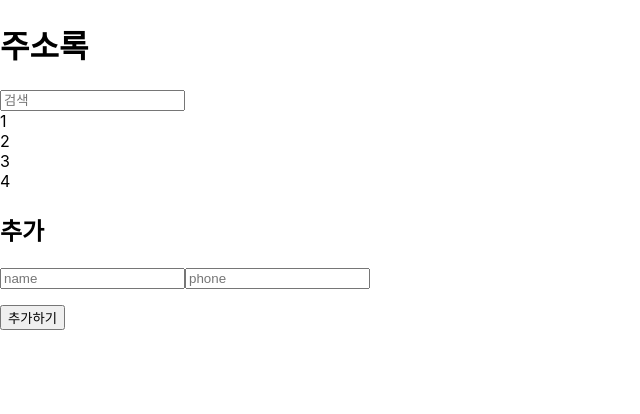
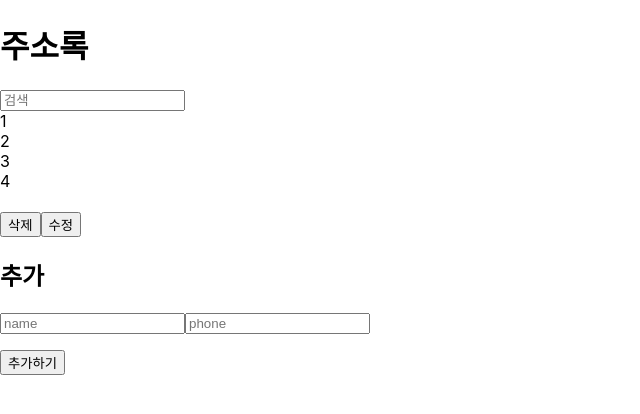
Before and after one commit to hjw4595/ReactExpress, a React (Create React App) app in the folder list/: page / in a window 1280 px wide. Shown: the top 414 px of the page, without its empty margins (0-640 px from the left). Built offline with nearby package versions, Linux system fonts and the light colour scheme.

Commit message:
삭제 기능 추가/ 수정 미완

```diff
--- a/list/src/components/AdressDetails.js
+++ b/list/src/components/AdressDetails.js
@@ -1,17 +1,37 @@
 import React from 'react';
 
 export default class AdressDetail extends React.Component{
+    constructor(props){
+        super(props);
+
+        this.state = {
+            isUpdate : false,
+            name : '',
+            phone : ''
+        }
+        this.handleToggle = this.handleToggle.bind(this)
+    }
+
+    handleToggle(){
+        this.setState({
+            isUpdate : !this.state.isUpdate
+        })
+    }
     render() {
         const detail = (<div>
             <h1>{this.props.contact.name}</h1>
             <p>{this.props.contact.phone}</p>
             </div>)
 
+        const view = this.state.isUpdate ? (<div></div>) : detail;
+
         const blank = (<div></div>)
 
         return(
         <div>
-            {this.props.isSelected ? detail : blank}
+            {this.props.isSelected ? view : blank}
+            <button onClick={this.props.onDelete}>삭제</button>
+            <button onClick={this.handleToggle}>수정</button>
         </div>
     )
     }
--- a/list/src/components/AdressList.js
+++ b/list/src/components/AdressList.js
@@ -3,7 +3,9 @@ import React from 'react';
 export default class ContactInfo extends React.Component {
     render() {
         return (
-            <div onClick={this.props.onClick}>{this.props.contact.name}</div>
+
+            <div onClick={this.props.onClick}>{this.props.contact.name}
+            </div>
         );
     }
 }
--- a/list/src/components/Contact.js
+++ b/list/src/components/Contact.js
@@ -1,7 +1,7 @@
 import React from 'react';
 import AdressList from './AdressList';
 import AdressDetails from './AdressDetails';
-import AdressUpdate from './AdressUpdate';
+import AdressAdd from './AdressAdd';
 
 import update from 'react-addons-update';
 
@@ -104,9 +104,13 @@ export default class Contact extends React.Component{
                 <div>{mapToComponents(this.state.contactData)}</div>
                 <AdressDetails
                 isSelected = {this.props.selectedKey !== -1}
-                contact = {this.state.contactData[this.state.selectedKey]}/>
-                <AdressUpdate
-                onCreate={this.handleCreate}/>
+                contact = {this.state.contactData[this.state.selectedKey]}
+                onDelete = {this.handelDelete}
+                onUpdateName = {this.handeUpdate.name}
+                onUpdatePhone = {this.handeUpdate.phone}/>
+                <AdressAdd
+                onCreate={this.handleCreate}
+                />
             </div>
         );
     }
```
Also changed, not shown: list/src/components/AdressAdd.js (renamed from list/src/components/AdressUpdate.js).
